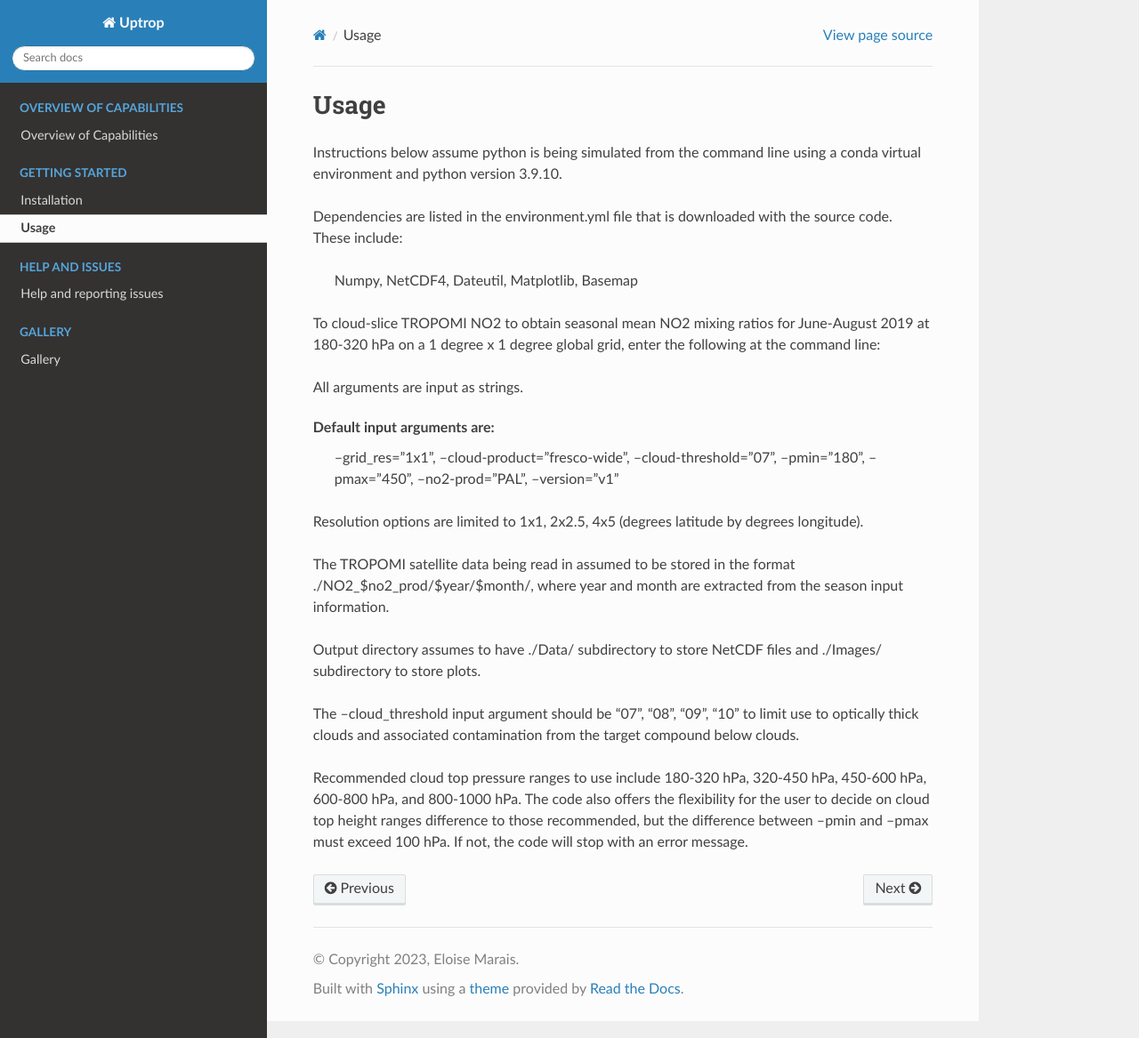
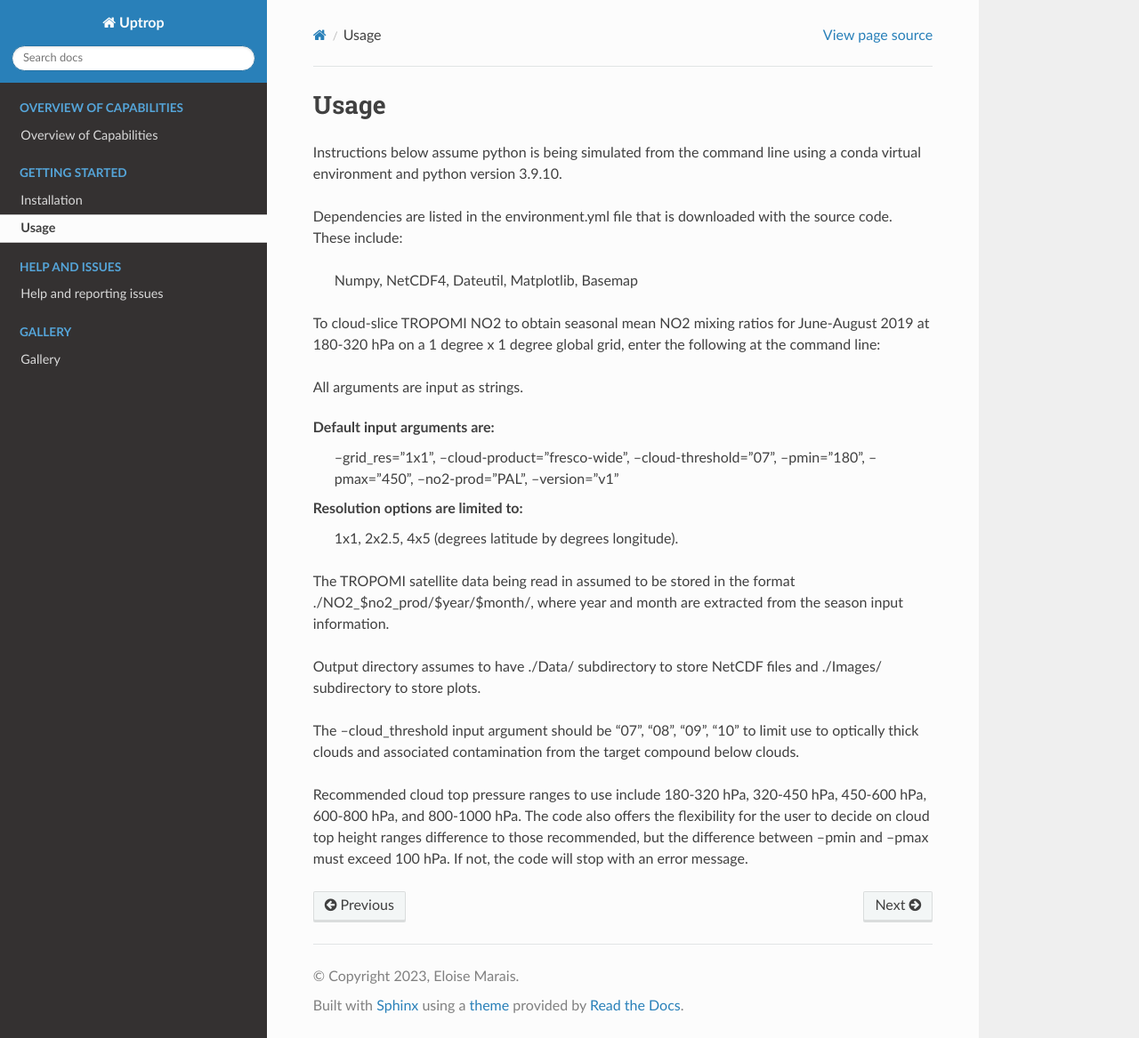
Before and after one commit to eamarais/erc-uptrop, a Sphinx documentation site: the page built from docs/source/Usage.rst, in a window 1280 px wide and 1167 px high. Shown: the whole window at 89% size. Built offline with Sphinx 7.4.7 and the Read the Docs theme 2.0.0, drawn with Linux system fonts in a browser that asks for light colours.

```diff
--- a/docs/source/Usage.rst
+++ b/docs/source/Usage.rst
@@ -22,7 +22,8 @@ All arguments are input as strings.
 Default input arguments are:
   --grid_res="1x1", --cloud-product="fresco-wide", --cloud-threshold="07", --pmin="180", --pmax="450", --no2-prod="PAL", --version="v1"
 
-Resolution options are limited to 1x1, 2x2.5, 4x5 (degrees latitude by degrees longitude).
+Resolution options are limited to:
+   1x1, 2x2.5, 4x5 (degrees latitude by degrees longitude).
 
 The TROPOMI satellite data being read in assumed to be stored in the format ./NO2_$no2_prod/$year/$month/, where year and month are extracted from the season input information.
 
```
